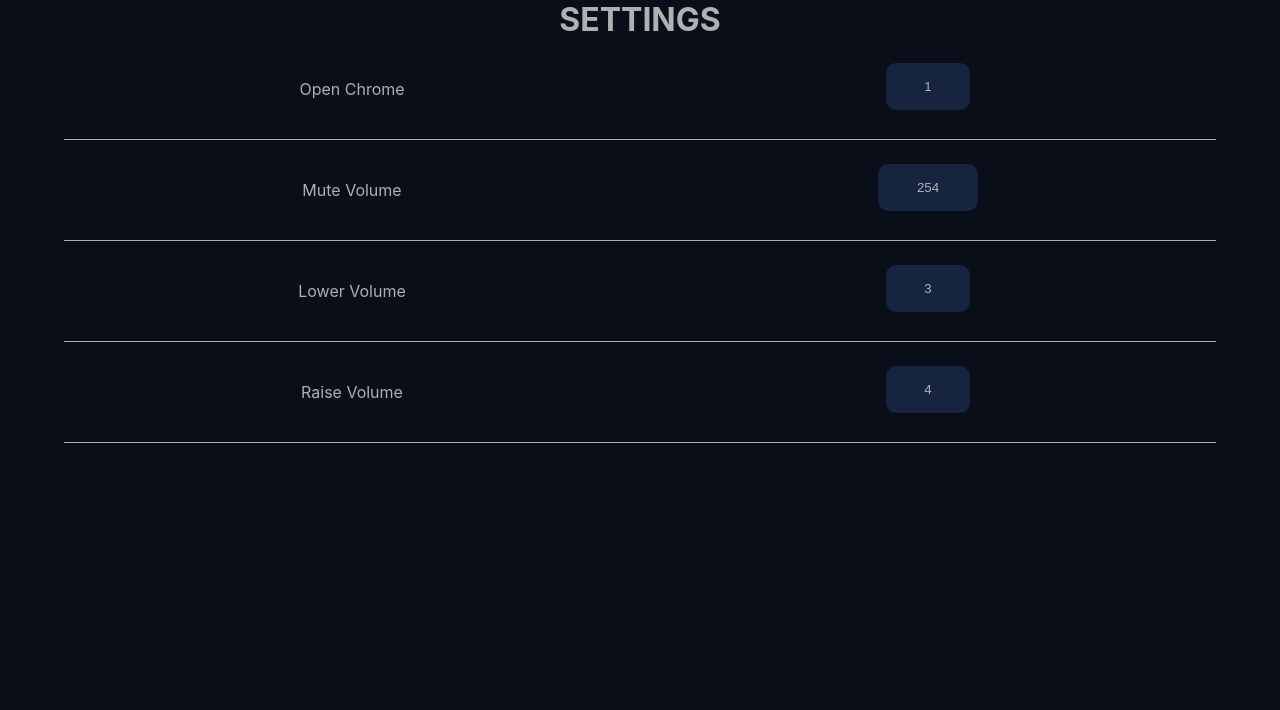
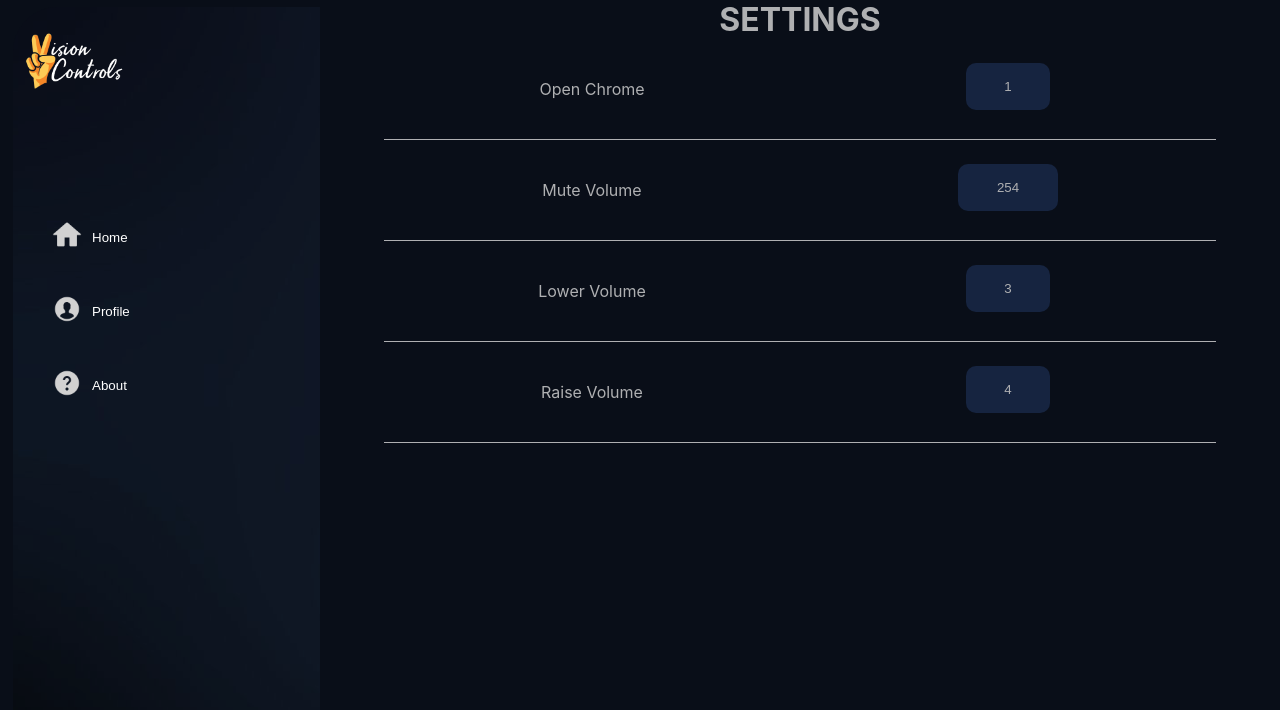
Before and after one commit to aggie-coding-club/Gesture, a React (Create React App) app in the folder front-end/: page /settings in a window 1280 px wide. Shown: the top 710 px of the page. Built offline with nearby package versions, Linux system fonts and the light colour scheme.

Commit message:
Added home button and side bar on settings page

```diff
--- a/front-end/src/components/Settings/SettingsLayout.js
+++ b/front-end/src/components/Settings/SettingsLayout.js
@@ -1,10 +1,32 @@
 import React, {useState} from 'react'
-import TrickGesturesPairs from "./TrickGesturePairs";
+import backgroundPic from "../../assets/background.png"
+import SideBar from "./SideBar.js"
+import TrickGesturesPairs from "./TrickGesturePairs"
 import configData from "../../data/config.json"
 
 export default function SettingsLayout() {
+
   const [data, setData] = useState(configData.settings);
 
+  const btnClick = (name) => {
+    console.log("clicked", name)
+  }
+
+  const flexContainer = {
+    display: "flex",
+    backgroundImage: `url(${backgroundPic})`,
+    margin: 0,
+    padding: 0,
+    backgroundColor: "#090e18",
+
+  }
+
+  const sideScreen = {
+    //background: "#090e18",
+    color: "#afb0b2",
+    flex: 1,
+    height: "100vh"
+  }
 
   const settingsStyle = {
     backgroundColor: "#090e18",
@@ -12,6 +34,7 @@ export default function SettingsLayout() {
     height: "100vh",
     padding: 0,
     margin: 0,
+    flex: 3
   }
 
   const titleStyle = {
@@ -33,13 +56,21 @@ export default function SettingsLayout() {
   }
 
   return (
-    <div style={settingsStyle}>
-      <div style={titleStyle}>
-        <h1>SETTINGS</h1>
+    <div style={flexContainer}>
+
+      <div style={sideScreen}>
+        <SideBar btnClick={btnClick}/>
       </div>
-      <div style={pairStyle}>
-        <TrickGesturesPairs changeSettings={changeSettings} data={data}/>
+
+      <div style={settingsStyle}>
+        <div style={titleStyle}>
+          <h1>SETTINGS</h1>
+        </div>
+        <div style={pairStyle}>
+          <TrickGesturesPairs changeSettings={changeSettings} data={data}/>
+        </div>
       </div>
+
     </div>
   )
 }
--- /dev/null
+++ b/front-end/src/components/Settings/SideBar.js
@@ -0,0 +1,52 @@
+import React from "react"
+import Options from "../MainScreen/Options";
+import { Link } from "react-router-dom";
+import homePic from "../../assets/home.png"
+import settingsPic from "../../assets/settings.png"
+import profilePic from  "../../assets/profile.png"
+import aboutPic from "../../assets/about.png"
+import logo from "../../assets/logo.png"
+import cameraPic from "../../assets/webcam.png"
+
+
+export default function SideBar({btnClick}) {
+
+  const logoStyle = {
+    height: "10vh",
+    paddingLeft: "1vw"
+  }
+
+  const optionWrapper = {
+    margin: "15vh 2.5vw",
+  }
+
+  const cameraOptionStyle = {
+    margin: "15vh 3vw 0 0"
+  }
+
+  return (
+    <div>
+      <div style={logoStyle}>
+        <img src={logo} alt="logo" width="40%" height="auto"/>
+      </div>
+      <div style={optionWrapper}>
+        <div>
+          <Link to="">
+            <Options btnClick={btnClick} name={"Home"} imagePic={homePic}/>
+          </Link>
+          <Link to="">
+            <Options btnClick={btnClick} name={"Profile"} imagePic={profilePic}/>
+          </Link>
+          <Link to="">
+            <Options btnClick={btnClick} name={"About"} imagePic={aboutPic}/>
+          </Link>
+
+
+        </div>
+      </div>
+
+
+
+    </div>
+  )
+}
```
Also changed, not shown: front-end/src/assets/home.png (added).
